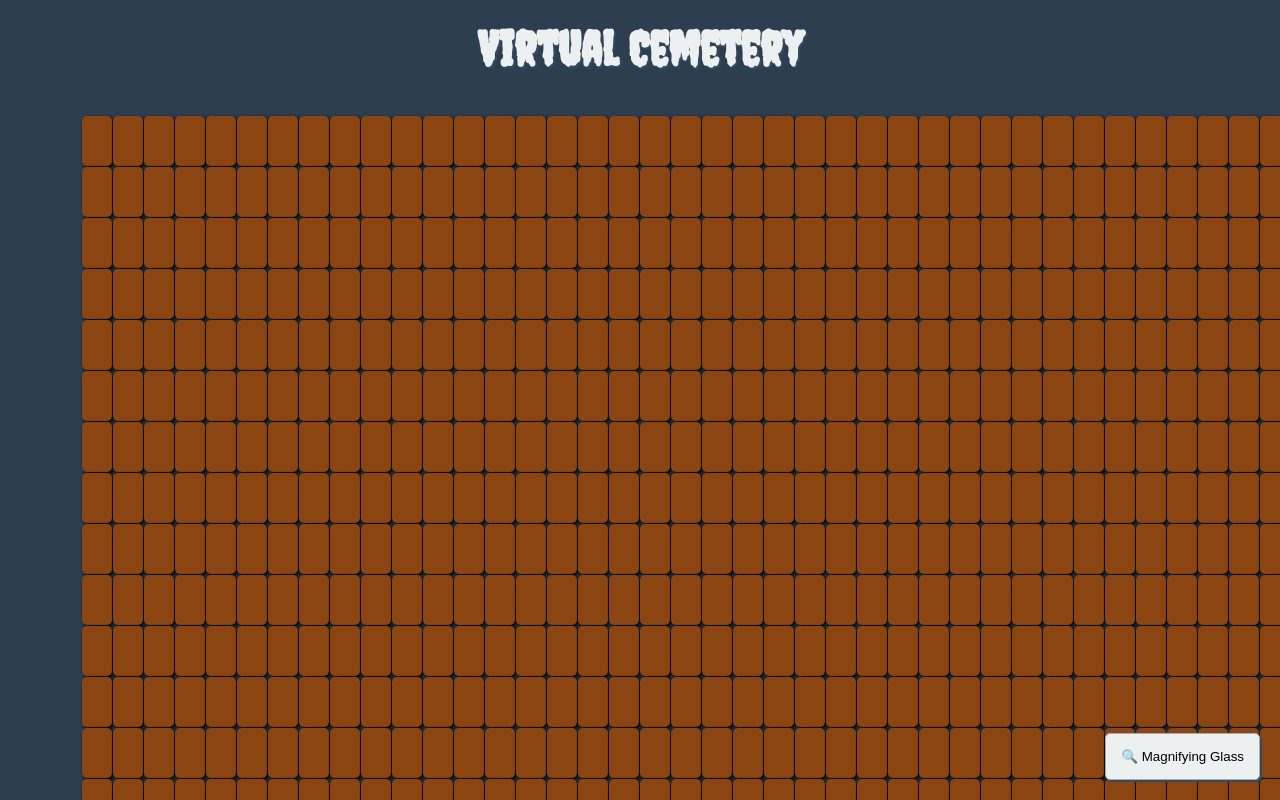
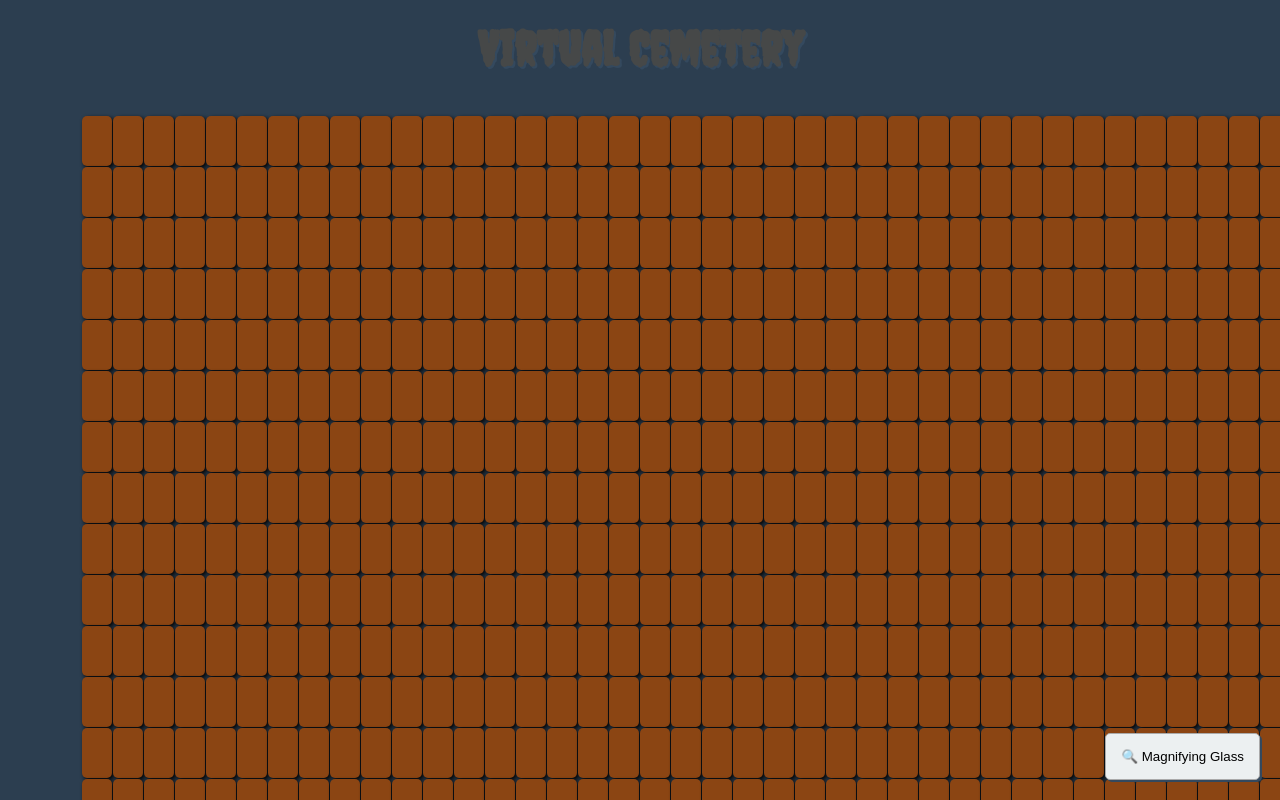
Before and after one commit to Peppe2404/virtual-cemetery, a plain HTML site: page index.html in a window 1280 px wide. Shown: the top 800 px of the page. Drawn offline with Linux system fonts and the light colour scheme.

Commit message:
Update styles.css

```diff
--- a/styles.css
+++ b/styles.css
@@ -2,7 +2,7 @@ body {
     background-color: #2c3e50;
     margin: 20px;
     font-family: 'Creepster', cursive, Arial, sans-serif;
-    color: #ecf0f1;
+    color: #464848;
     text-align: center;
 }
 
```
